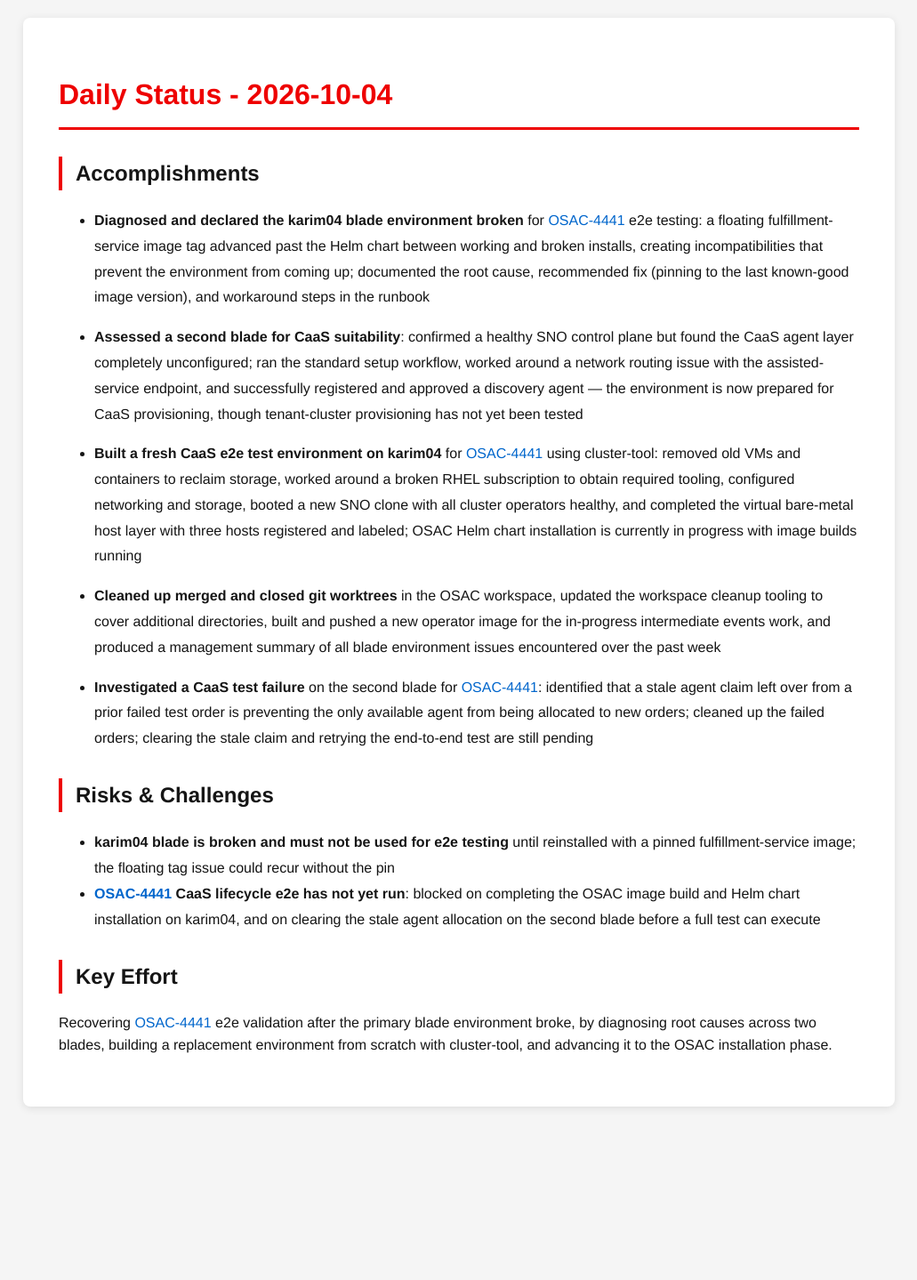
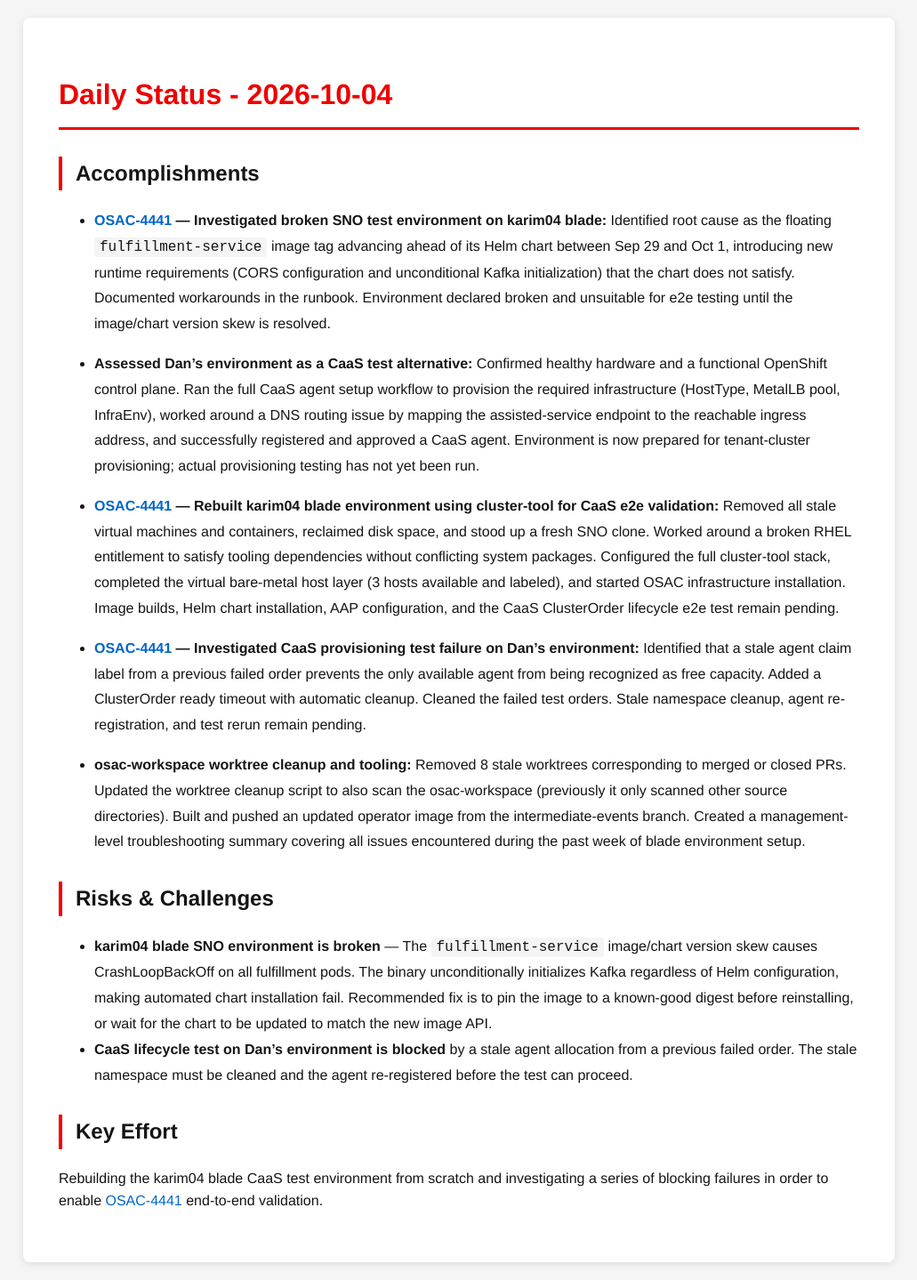
Before and after one commit to tzvatot/daily-status, a Jekyll site: the page built from 2026-10-04.md, in a window 1280 px wide. Shown: the whole page at 89% size, without its empty margins (124-1155 px from the left). Built offline with Jekyll 4.4.1, drawn with Linux system fonts in a browser that asks for light colours; before the commit the page ends 1264 px from its top, so only the background shows below that.

Commit message:
Daily status update - 2026-10-04

```diff
--- a/2026-10-04.md
+++ b/2026-10-04.md
@@ -8,21 +8,21 @@
 
 ## Accomplishments
 
-- **Diagnosed and declared the karim04 blade environment broken** for [OSAC-4441](https://redhat.atlassian.net/browse/OSAC-4441) e2e testing: a floating fulfillment-service image tag advanced past the Helm chart between working and broken installs, creating incompatibilities that prevent the environment from coming up; documented the root cause, recommended fix (pinning to the last known-good image version), and workaround steps in the runbook
+- **[OSAC-4441](https://redhat.atlassian.net/browse/OSAC-4441) — Investigated broken SNO test environment on karim04 blade:** Identified root cause as the floating `fulfillment-service` image tag advancing ahead of its Helm chart between Sep 29 and Oct 1, introducing new runtime requirements (CORS configuration and unconditional Kafka initialization) that the chart does not satisfy. Documented workarounds in the runbook. Environment declared broken and unsuitable for e2e testing until the image/chart version skew is resolved.
 
-- **Assessed a second blade for CaaS suitability**: confirmed a healthy SNO control plane but found the CaaS agent layer completely unconfigured; ran the standard setup workflow, worked around a network routing issue with the assisted-service endpoint, and successfully registered and approved a discovery agent — the environment is now prepared for CaaS provisioning, though tenant-cluster provisioning has not yet been tested
+- **Assessed Dan's environment as a CaaS test alternative:** Confirmed healthy hardware and a functional OpenShift control plane. Ran the full CaaS agent setup workflow to provision the required infrastructure (HostType, MetalLB pool, InfraEnv), worked around a DNS routing issue by mapping the assisted-service endpoint to the reachable ingress address, and successfully registered and approved a CaaS agent. Environment is now prepared for tenant-cluster provisioning; actual provisioning testing has not yet been run.
 
-- **Built a fresh CaaS e2e test environment on karim04** for [OSAC-4441](https://redhat.atlassian.net/browse/OSAC-4441) using cluster-tool: removed old VMs and containers to reclaim storage, worked around a broken RHEL subscription to obtain required tooling, configured networking and storage, booted a new SNO clone with all cluster operators healthy, and completed the virtual bare-metal host layer with three hosts registered and labeled; OSAC Helm chart installation is currently in progress with image builds running
+- **[OSAC-4441](https://redhat.atlassian.net/browse/OSAC-4441) — Rebuilt karim04 blade environment using cluster-tool for CaaS e2e validation:** Removed all stale virtual machines and containers, reclaimed disk space, and stood up a fresh SNO clone. Worked around a broken RHEL entitlement to satisfy tooling dependencies without conflicting system packages. Configured the full cluster-tool stack, completed the virtual bare-metal host layer (3 hosts available and labeled), and started OSAC infrastructure installation. Image builds, Helm chart installation, AAP configuration, and the CaaS ClusterOrder lifecycle e2e test remain pending.
 
-- **Cleaned up merged and closed git worktrees** in the OSAC workspace, updated the workspace cleanup tooling to cover additional directories, built and pushed a new operator image for the in-progress intermediate events work, and produced a management summary of all blade environment issues encountered over the past week
+- **[OSAC-4441](https://redhat.atlassian.net/browse/OSAC-4441) — Investigated CaaS provisioning test failure on Dan's environment:** Identified that a stale agent claim label from a previous failed order prevents the only available agent from being recognized as free capacity. Added a ClusterOrder ready timeout with automatic cleanup. Cleaned the failed test orders. Stale namespace cleanup, agent re-registration, and test rerun remain pending.
 
-- **Investigated a CaaS test failure** on the second blade for [OSAC-4441](https://redhat.atlassian.net/browse/OSAC-4441): identified that a stale agent claim left over from a prior failed test order is preventing the only available agent from being allocated to new orders; cleaned up the failed orders; clearing the stale claim and retrying the end-to-end test are still pending
+- **osac-workspace worktree cleanup and tooling:** Removed 8 stale worktrees corresponding to merged or closed PRs. Updated the worktree cleanup script to also scan the osac-workspace (previously it only scanned other source directories). Built and pushed an updated operator image from the intermediate-events branch. Created a management-level troubleshooting summary covering all issues encountered during the past week of blade environment setup.
 
 ## Risks & Challenges
 
-- **karim04 blade is broken and must not be used for e2e testing** until reinstalled with a pinned fulfillment-service image; the floating tag issue could recur without the pin
-- **[OSAC-4441](https://redhat.atlassian.net/browse/OSAC-4441) CaaS lifecycle e2e has not yet run**: blocked on completing the OSAC image build and Helm chart installation on karim04, and on clearing the stale agent allocation on the second blade before a full test can execute
+- **karim04 blade SNO environment is broken** — The `fulfillment-service` image/chart version skew causes CrashLoopBackOff on all fulfillment pods. The binary unconditionally initializes Kafka regardless of Helm configuration, making automated chart installation fail. Recommended fix is to pin the image to a known-good digest before reinstalling, or wait for the chart to be updated to match the new image API.
+- **CaaS lifecycle test on Dan's environment is blocked** by a stale agent allocation from a previous failed order. The stale namespace must be cleaned and the agent re-registered before the test can proceed.
 
 ## Key Effort
 
-Recovering [OSAC-4441](https://redhat.atlassian.net/browse/OSAC-4441) e2e validation after the primary blade environment broke, by diagnosing root causes across two blades, building a replacement environment from scratch with cluster-tool, and advancing it to the OSAC installation phase.
+Rebuilding the karim04 blade CaaS test environment from scratch and investigating a series of blocking failures in order to enable [OSAC-4441](https://redhat.atlassian.net/browse/OSAC-4441) end-to-end validation.
```
